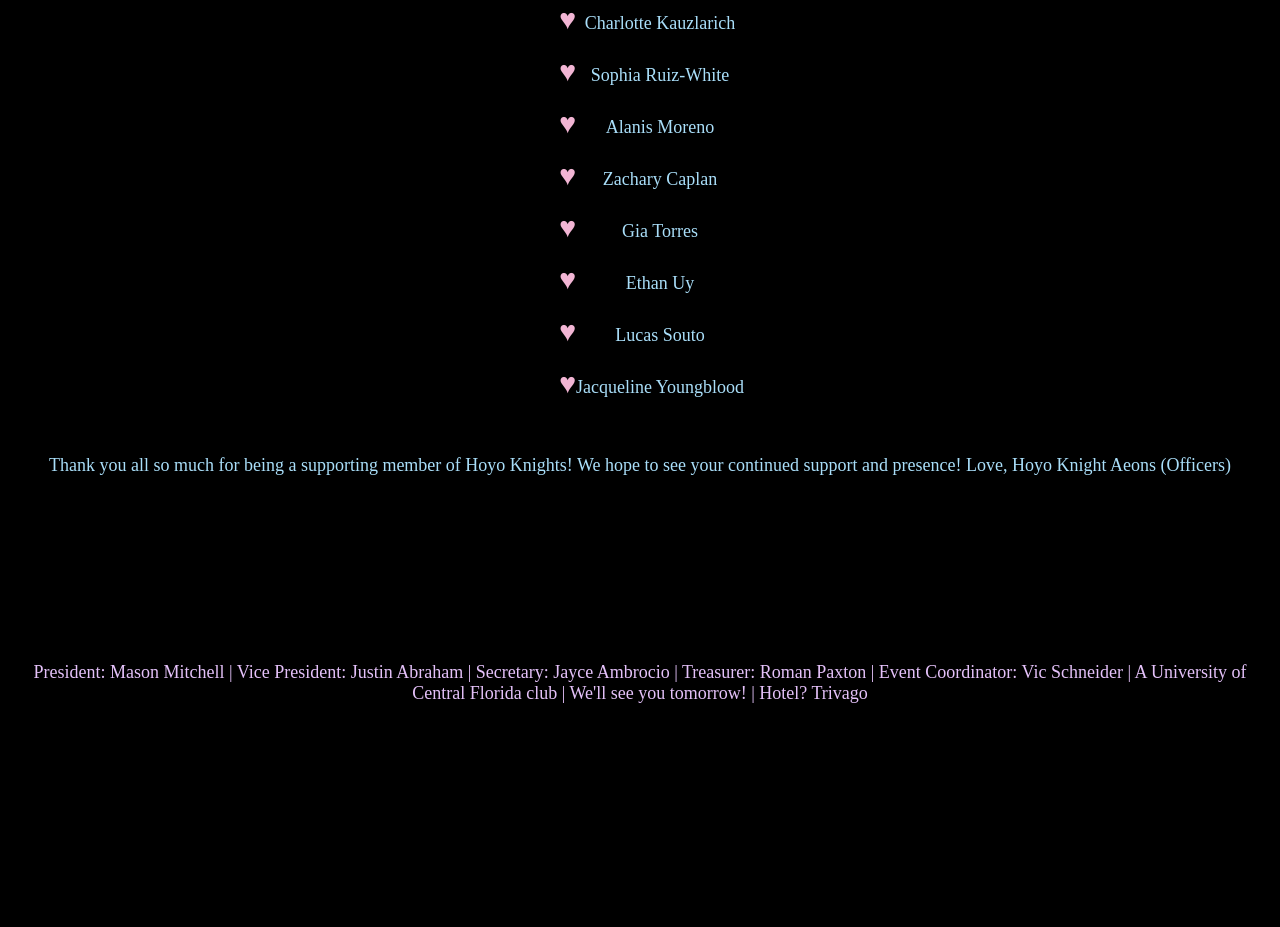
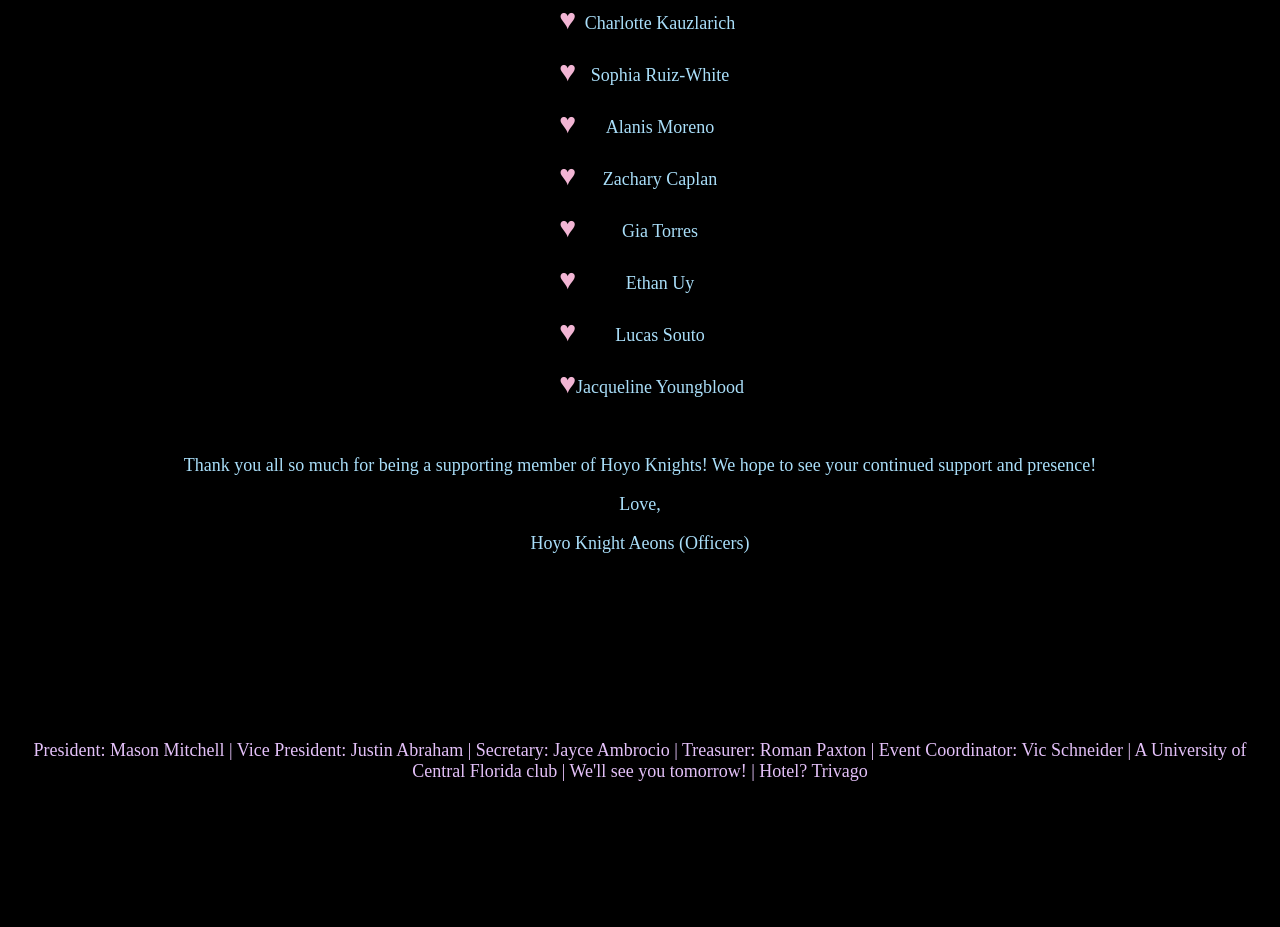
Before and after one commit to Hoyo-Knights-UCF/Hoyo-Knights-Website, a plain HTML site: page Pages/GuildMembers.html in a window 1280 px wide. Shown: the part 670-1597 px from the top of the page. Before the commit the page ends 1526 px from the top, so only its background shows below. Drawn offline with Linux system fonts and the light colour scheme; a web font is replaced by a local one.

Commit message:
Update GuildMembers.html

```diff
--- a/Pages/GuildMembers.html
+++ b/Pages/GuildMembers.html
@@ -52,11 +52,11 @@
 </ul>
 </div>
    <br>
-   <p>Thank you all so much for being a supporting member of Hoyo Knights! We hope to see your continued support and presence!
+   <p>Thank you all so much for being a supporting member of Hoyo Knights! We hope to see your continued support and presence!</p>
 
-   Love,
+   <p>Love,</p>
 
-   Hoyo Knight Aeons (Officers)</p>
+   <p>Hoyo Knight Aeons (Officers)</p>
 <br><br>
 
    <!--
```
